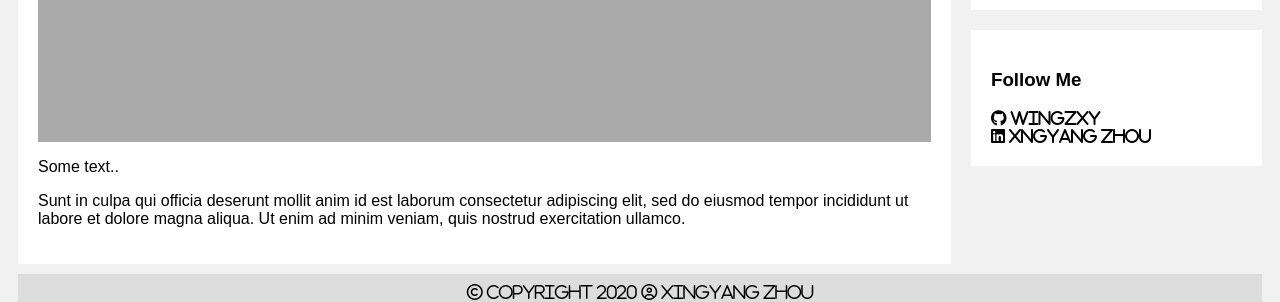
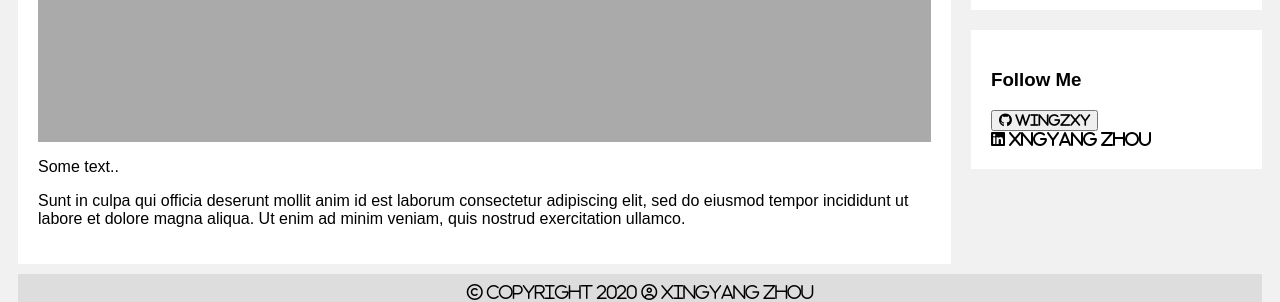
Before and after one commit to Wingzxy/Wingzxy.github.io, a Jekyll site: the page built from index.html, in a window 1280 px wide. Shown: the part 942-1244 px from the top of the page. Built offline with Jekyll 4.4.1, drawn with Linux system fonts in a browser that asks for light colours; nearby versions of some CDN libraries.

Commit message:
Update homepage.html

```diff
--- a/_layouts/homepage.html
+++ b/_layouts/homepage.html
@@ -51,7 +51,7 @@
     </div>
     <div class="card">
       <h3>Follow Me</h3>
-      <i href="https://github.com/Wingzxy" class="fab fa-github" > Wingzxy</i>
+      <button href="https://github.com/Wingzxy"><i class="fab fa-github" > Wingzxy</i></button>
       <i class="fab fa-linkedin" href="https://www.linkedin.com/in/xingyang-zhou-744a3915b/"> Xngyang Zhou</i>
     </div>
   </div>
```
